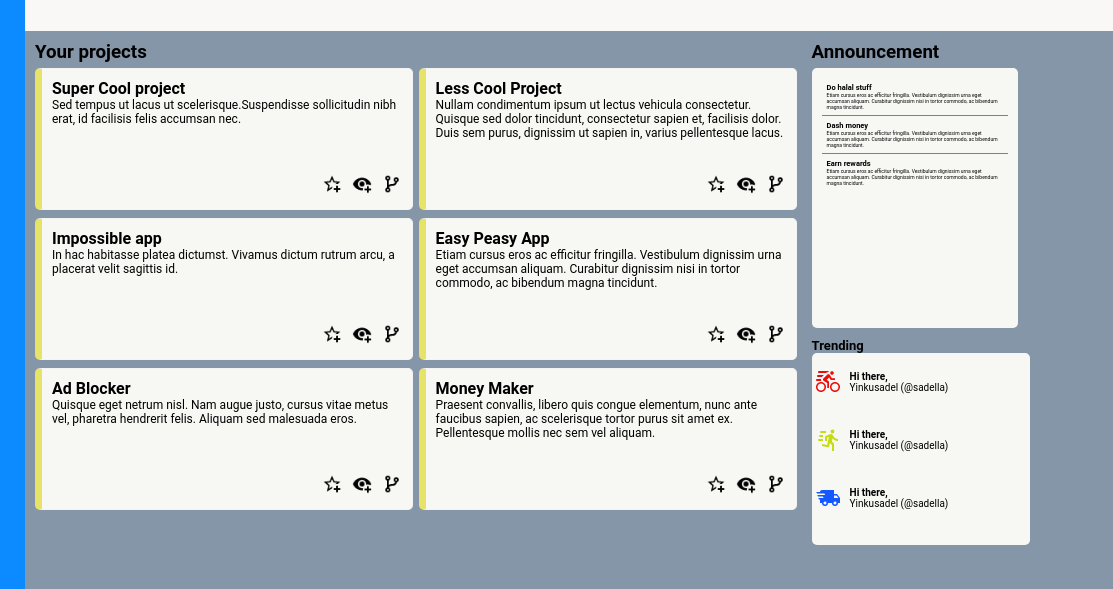
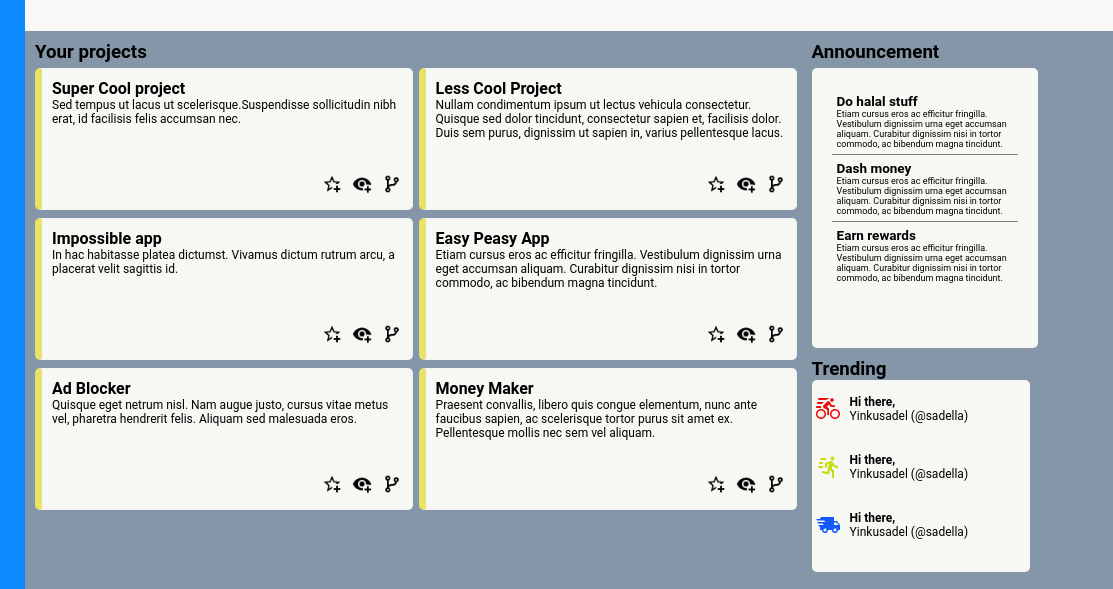
Before and after one commit to Yinkusadel/t.o.p-admin-dashboard, a website: page index.html in a window 1280 px wide. Shown: the part 148-737 px from the top of the page, 167-1280 px from the left. Drawn offline with Linux system fonts and the light colour scheme.

Commit message:
trending class elements updated

```diff
--- a/index.html
+++ b/index.html
@@ -81,7 +81,7 @@
 
             <div class="head-upright">
               <img src="icons/notification.png" alt="privacy" class="notification" />
-              <img src="icons/alien.png" alt="privacy" class="alien"/>
+              <img src="icons/alien.png" alt="privacy" class="alien" />
               Yinkusadel
             </div>
           </div>
@@ -110,8 +110,8 @@
                   <div class="project-card">
                     <h4>Super Cool project</h4>
                     <p class="project-text">
-                      Sed tempus ut lacus ut scelerisque.Suspendisse sollicitudin nibh erat,
-                      id facilisis felis accumsan nec.
+                      Sed tempus ut lacus ut scelerisque.Suspendisse sollicitudin nibh erat, id
+                      facilisis felis accumsan nec.
                     </p>
                     <div class="project-icon">
                       <img src="icons/star.png" alt="star" />
@@ -136,8 +136,7 @@
                   <div class="project-card">
                     <h4>Ad Blocker</h4>
                     <p class="project-text">
-                      Quisque eget netrum nisl. Nam augue
-                      justo, cursus vitae metus vel, pharetra
+                      Quisque eget netrum nisl. Nam augue justo, cursus vitae metus vel, pharetra
                       hendrerit felis. Aliquam sed malesuada eros.
                     </p>
                     <div class="project-icon">
@@ -223,7 +222,7 @@
                   </div>
                 </div>
                 <div class="trending">
-                  <p class="trending-header">Trending</p>
+                  <h3 class="trending-header">Trending</h3>
                   <div class="trending-card">
                     <div class="trending-child">
                       <img src="icons/bicycle.png" alt="privacy" class="fast" />
--- a/styles.css
+++ b/styles.css
@@ -232,25 +232,23 @@
   background-color: #f7f8f4;
   border-radius: 5px;
   height: 30vh;
-  padding: 10px;
+  padding: 20px;
   margin-top: 5px;
 }
 
 .card1 {
-  font-size: 5px;
+  font-size: 9px;
   padding: 5px;
   border-bottom: 1px solid #8d7c7c;
 }
 
 .card2 {
-  font-size: 5px;
+  font-size: 9px;
   padding: 5px;
   padding-top: 5px;
 }
 
 .trending-header {
-  font-size: small;
-  font-weight: bold;
   margin-top: 10px;
 }
 
@@ -274,6 +272,7 @@
 
 .fast-text {
   padding-left: 10px;
+  font-size: 12px;
 }
 
 .fast-head {
```
